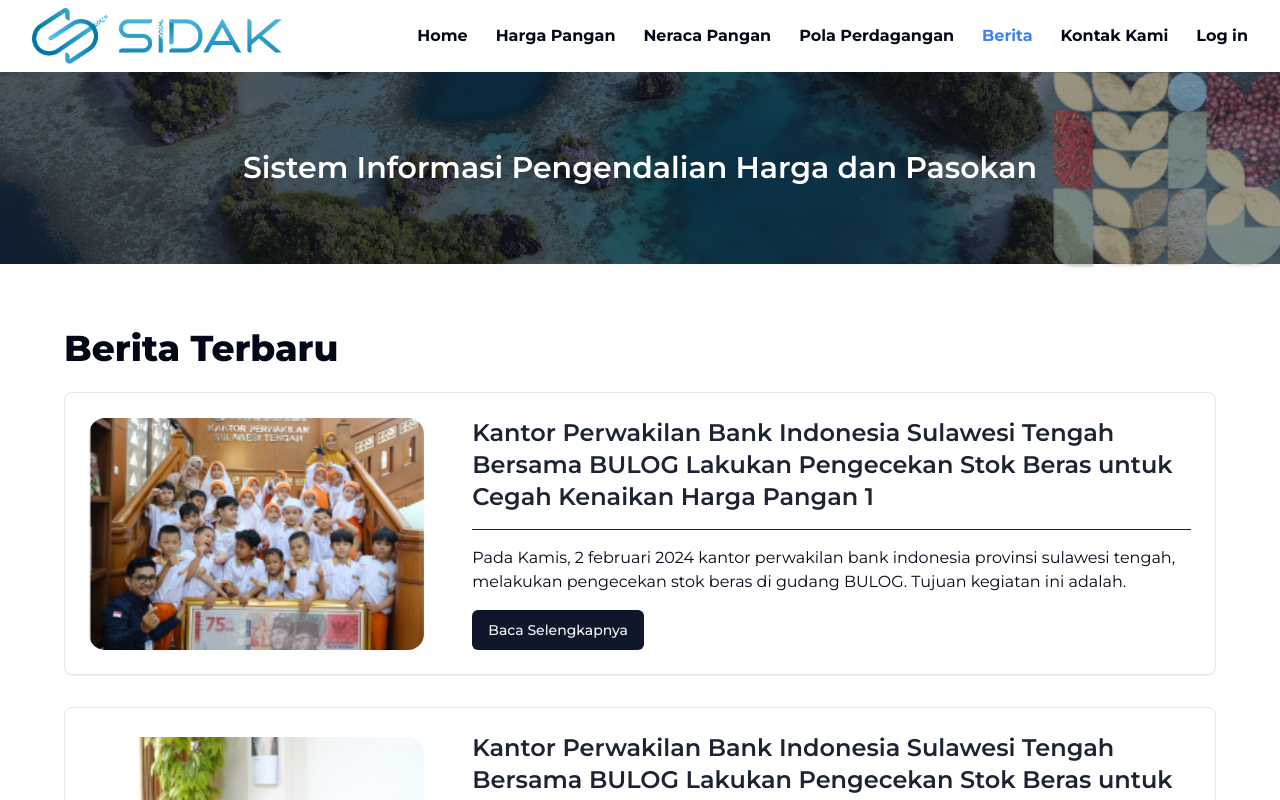
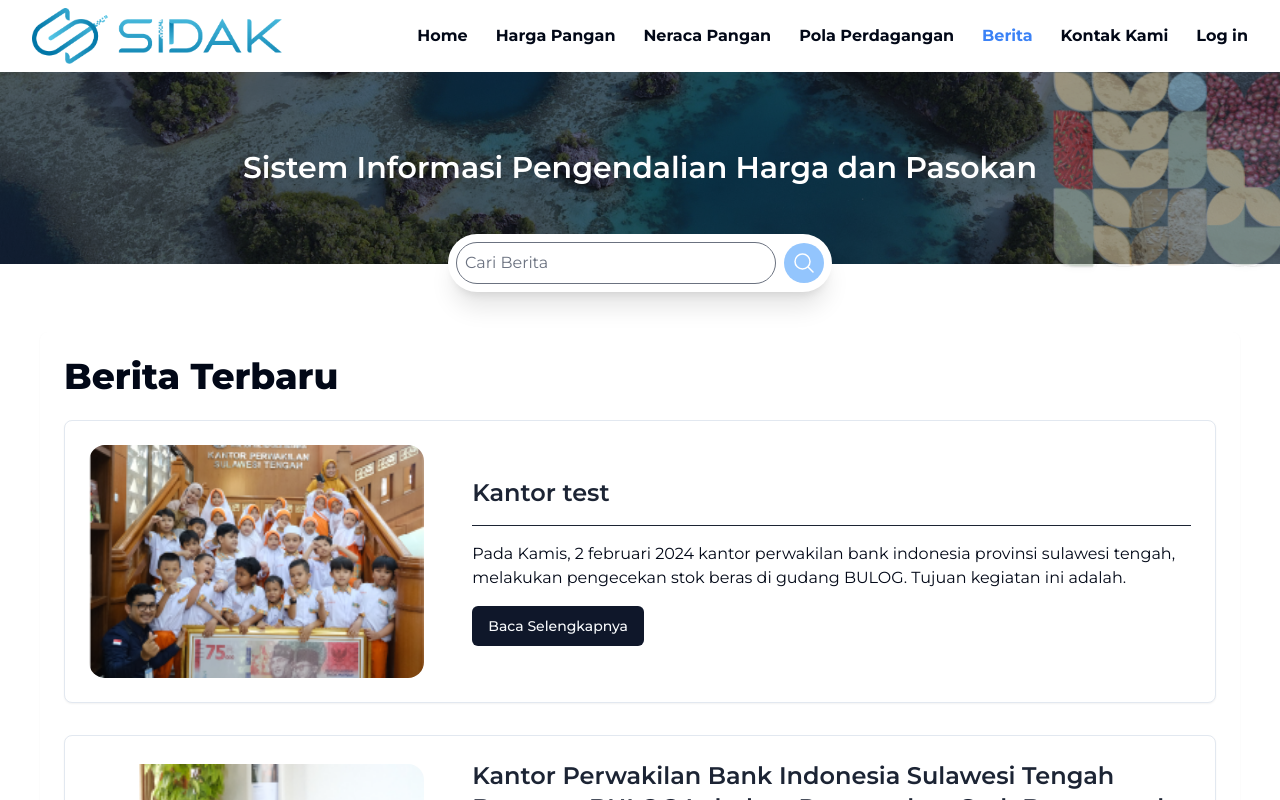
Before and after one commit to StartCodee/SIDAK-FE, a Next.js app: page /berita in a window 1280 px wide. Shown: the top 800 px of the page. Built offline with nearby package versions, Linux system fonts and the light colour scheme.

Commit message:
search berita

```diff
--- a/app/berita/page.tsx
+++ b/app/berita/page.tsx
@@ -1,4 +1,6 @@
-import React from 'react';
+'use client'
+
+import {useState} from 'react';
 import Navbar from '@/components/ui/navbar';
 import Image from 'next/image';
 import Background from '@/public/bgg.png';
@@ -32,7 +34,7 @@ const BeritaPage: React.FC = () => {
 		{
 			Image: berita,
 			id: 1,
-			title: 'Kantor Perwakilan Bank Indonesia Sulawesi Tengah Bersama BULOG Lakukan Pengecekan Stok Beras untuk Cegah Kenaikan Harga Pangan 1',
+			title: 'Kantor test',
 			content: 'Pada Kamis, 2 februari 2024 kantor perwakilan bank indonesia provinsi sulawesi tengah, melakukan pengecekan stok beras di gudang BULOG. Tujuan kegiatan ini adalah. ',
 		},
 		{
@@ -54,13 +56,41 @@ const BeritaPage: React.FC = () => {
 			content: 'Pada Kamis, 2 februari 2024 kantor perwakilan bank indonesia provinsi sulawesi tengah, melakukan pengecekan stok beras di gudang BULOG. Tujuan kegiatan ini adalah. ',
 		},
 	]
+
+	 const [query, setQuery] = useState('');
+		const [filteredData, setFilteredData] = useState(data);
+
+		const searchBerita = () => {
+			// Filter the data based on the search query
+			const filtered = data.filter((item) =>
+				item.title.toLowerCase().includes(query.toLowerCase()) || item.content.toLowerCase().includes(query.toLowerCase()),
+			);
+			setFilteredData(filtered);
+		};
+
 	return (
 		<>
 			<Navbar />
 
 			<Hero />
 
-			<section>
+			<div
+				style={{ marginTop: '-30px' }}
+				className="mx-auto z-1 relative  py-[0.4rem] sm:py-2 px-2 shadow-xl w-[20rem] space-x-2 lg:w-[24rem] rounded-full flex items-center  bg-white ">
+				<input
+					type="text"
+					placeholder="Cari Berita"
+					id="search"
+					value={query}
+					onChange={(e) => setQuery(e.target.value)}
+					className="w-min sm:w-full outline-none rounded-full active:ring-2 active:ring-blue-300 p-2"
+				/>
+				<Button onClick={searchBerita} className="bg-blue-300 rounded-full p-2">
+					<MagnifyingGlassIcon className="text-white" width={24} height={24} />
+				</Button>
+			</div>
+
+			<section className="min-h-screen">
 				<Card className="m-4 sm:m-6 lg:m-10 border-none">
 					<CardHeader>
 						<h1 className="text-2xl sm:text-3xl md:text-4xl font-extrabold">
@@ -68,7 +98,8 @@ const BeritaPage: React.FC = () => {
 						</h1>
 					</CardHeader>
 					<CardContent className="flex flex-col gap-4">
-						{data.map((item) => (
+						{filteredData.length > 0 ? (
+							filteredData.map((item) => (
 								<Card
 									key={item.id}
 									className="w-full flex flex-col lg:flex-row items-center mb-4">
@@ -91,19 +122,23 @@ const BeritaPage: React.FC = () => {
 											<p className="text-lg lg:text-base ">{item.content}</p>
 										</div>
 										<Button asChild className="mt-4">
-										<Link href='/berita/1'>
-
-										Baca Selengkapnya
-										</Link></Button>
+											<Link href={`/berita/${item.id}`}>Baca Selengkapnya</Link>
+										</Button>
 									</CardContent>
 								</Card>
-						))}
+							))
+						) : (
+							<Card className="w-full p-6 flex flex-col items-center justify-center bg-gray-100">
+								<p className="text-lg text-gray-600">
+									Tidak bisa menemukan berita yang anda cari
+								</p>
+							</Card>
+						)}
 					</CardContent>
 				</Card>
 			</section>
 
 			<Footer />
-
 		</>
 	);
 };
```
Lines whose indentation alone changed are shown as unchanged.
